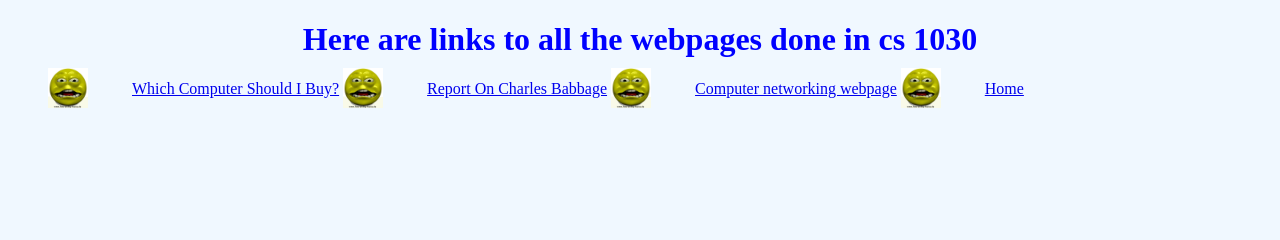
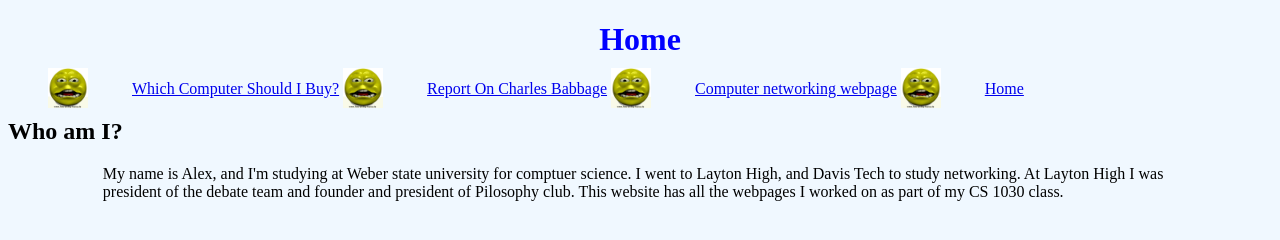
Before and after one commit to AlexanderSchott802/1030Site, a plain HTML site: page index.html in a window 1280 px wide. Drawn offline with Linux system fonts and the light colour scheme.

Commit message:
Added face image and started home

```diff
--- a/index.html
+++ b/index.html
@@ -8,15 +8,19 @@
     <title>1030 Site</title>
 </head>
 <body>
-    <h1>Here are links to all the webpages done in cs 1030</h1>
+    <h1>Home</h1>
     <nav>
         <ul>
             <li><a href="whichcomputer/which.html">Which Computer Should I Buy?</a></li>
             <li><a href="Babbage Report/babbage.html">Report On Charles Babbage</a></li>
             <li><a href="computerNetworking/index.html">Computer networking webpage</a></li>
             <li><a href="../index.html">Home</a></li>
-
         </ul>
     </nav>
+    <h2>Who am I?</h2>
+    <p>My name is Alex, and I'm studying at Weber state university for comptuer science. I went to Layton High, and
+    Davis Tech to study networking. At Layton High I was president of the debate team and founder and president of
+    Pilosophy club. This website has all the webpages I worked on as part of my CS 1030 class.
+    </p>
 </body>
 </html>
```
